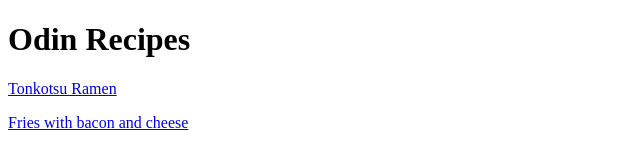
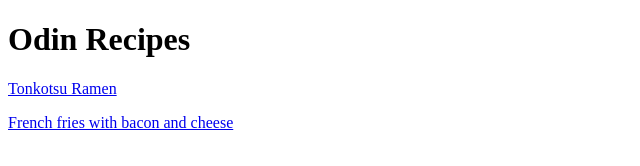
Before and after one commit to FragozoLeonardo/Odin-Recipes, a plain HTML site: page index.html in a window 1280 px wide. Shown: the full height of the page, 0-640 px from the left. Drawn offline with Linux system fonts and the light colour scheme.

Commit message:
Update in link

```diff
--- a/index.html
+++ b/index.html
@@ -9,6 +9,6 @@
 <body>
   <h1> Odin Recipes</h1>
   <p> <a href="recipes/ramen.html"> Tonkotsu Ramen </a> </p>
-  <p> <a href="recipes/baconfries.html" > Fries with bacon and cheese </a> </p>
+  <p> <a href="recipes/baconfries.html" > French fries with bacon and cheese </a> </p>
 </body>
 </html>
```
